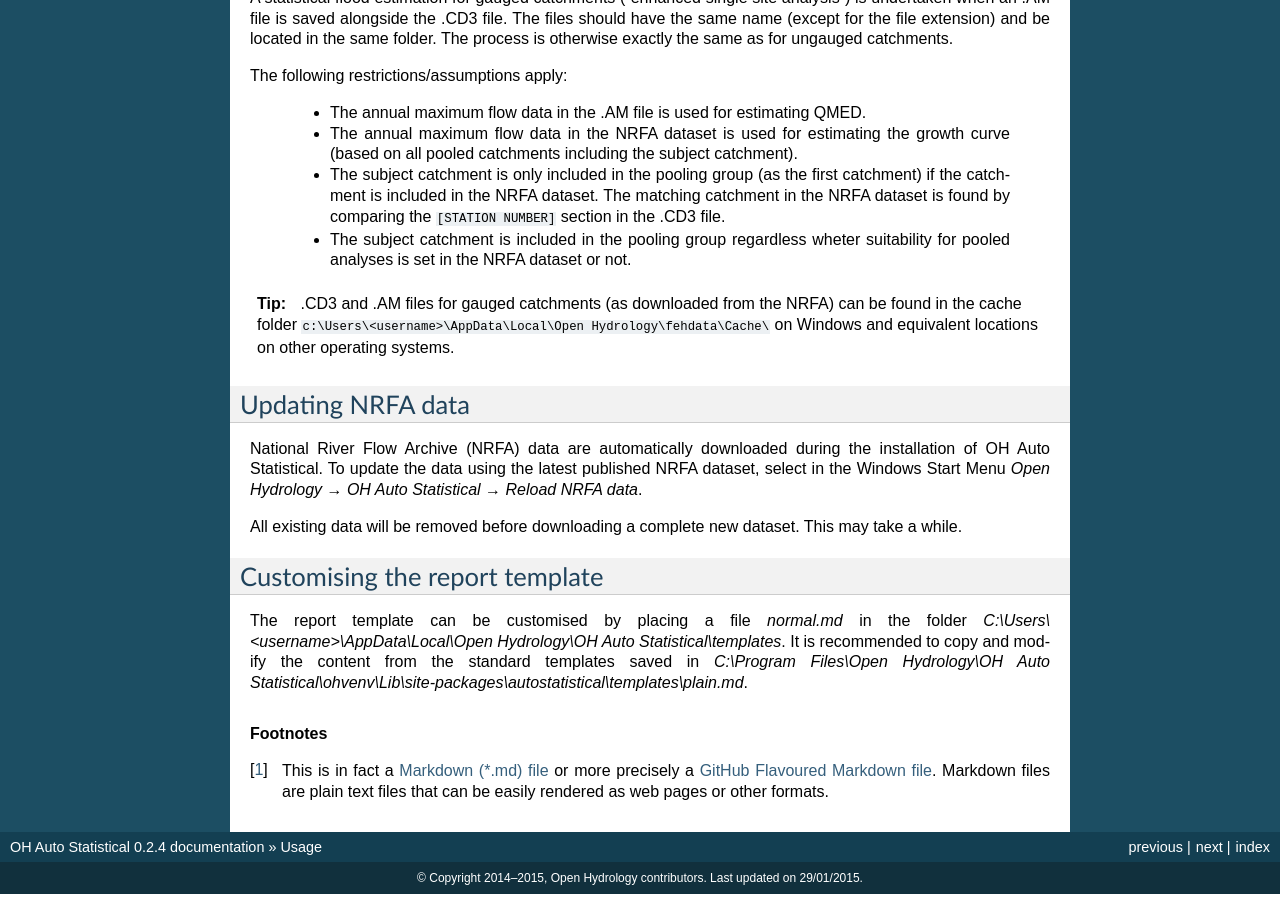
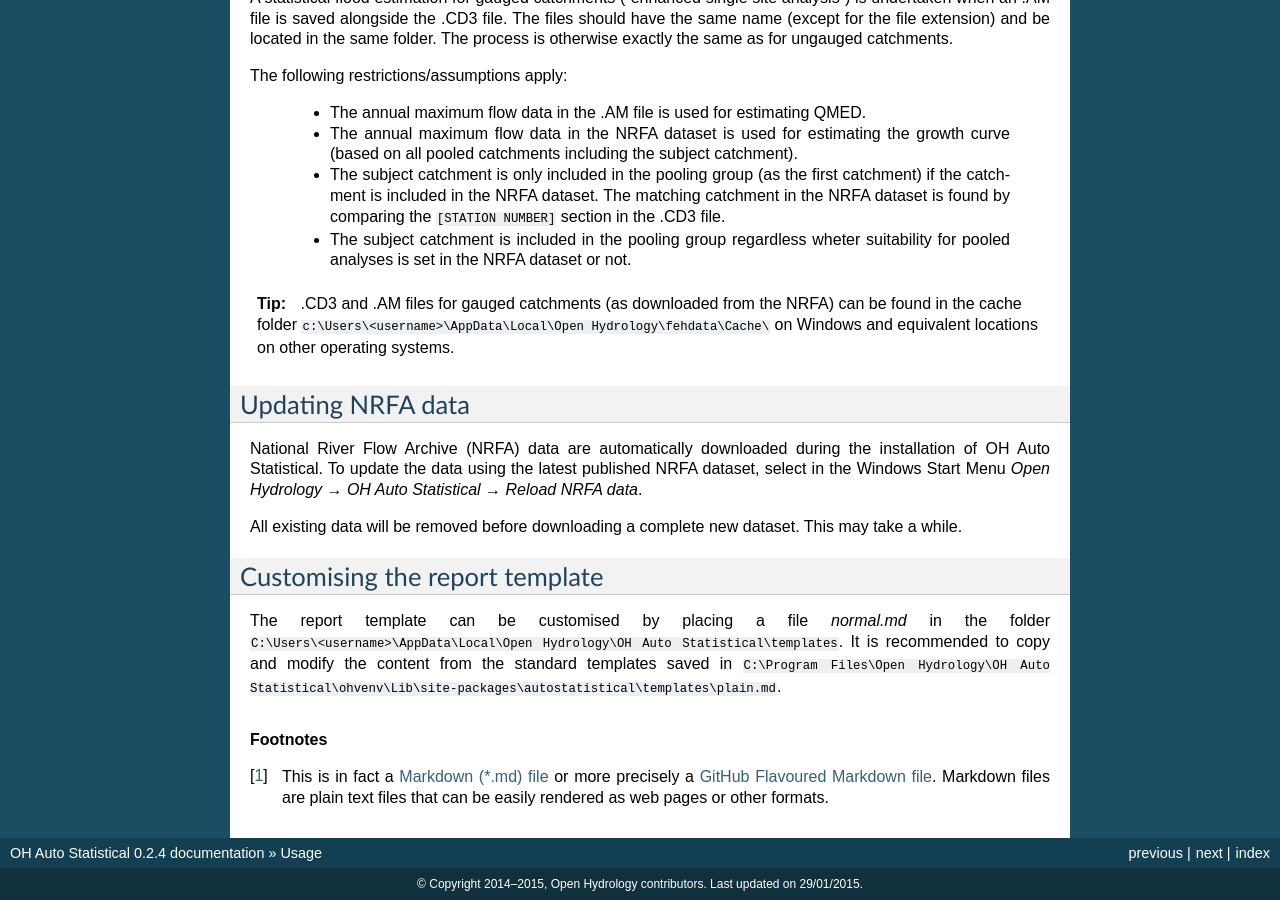
Before and after one commit to OpenHydrology/OH-Auto-Statistical, a Sphinx documentation site: the page built from docs/source/run.rst, in a window 1280 px wide and 900 px high, scrolled down 1181 px. Built offline with Sphinx 7.4.7, drawn with Linux system fonts in a browser that asks for light colours.

Commit message:
docs fixes

```diff
--- a/docs/source/run.rst
+++ b/docs/source/run.rst
@@ -62,9 +62,9 @@
 -------------------------------
 
 The report template can be customised by placing a file `normal.md` in the folder
-`C:\\Users\\<username>\\AppData\\Local\\Open Hydrology\\OH Auto Statistical\\templates`. It is recommended to copy and modify
+``C:\Users\<username>\AppData\Local\Open Hydrology\OH Auto Statistical\templates``. It is recommended to copy and modify
 the content from the standard templates saved in
-`C:\\Program Files\\Open Hydrology\\OH Auto Statistical\\ohvenv\\Lib\\site-packages\\autostatistical\\templates\\plain.md`.
+``C:\Program Files\Open Hydrology\OH Auto Statistical\ohvenv\Lib\site-packages\autostatistical\templates\plain.md``.
 
 .. rubric:: Footnotes
 
```
